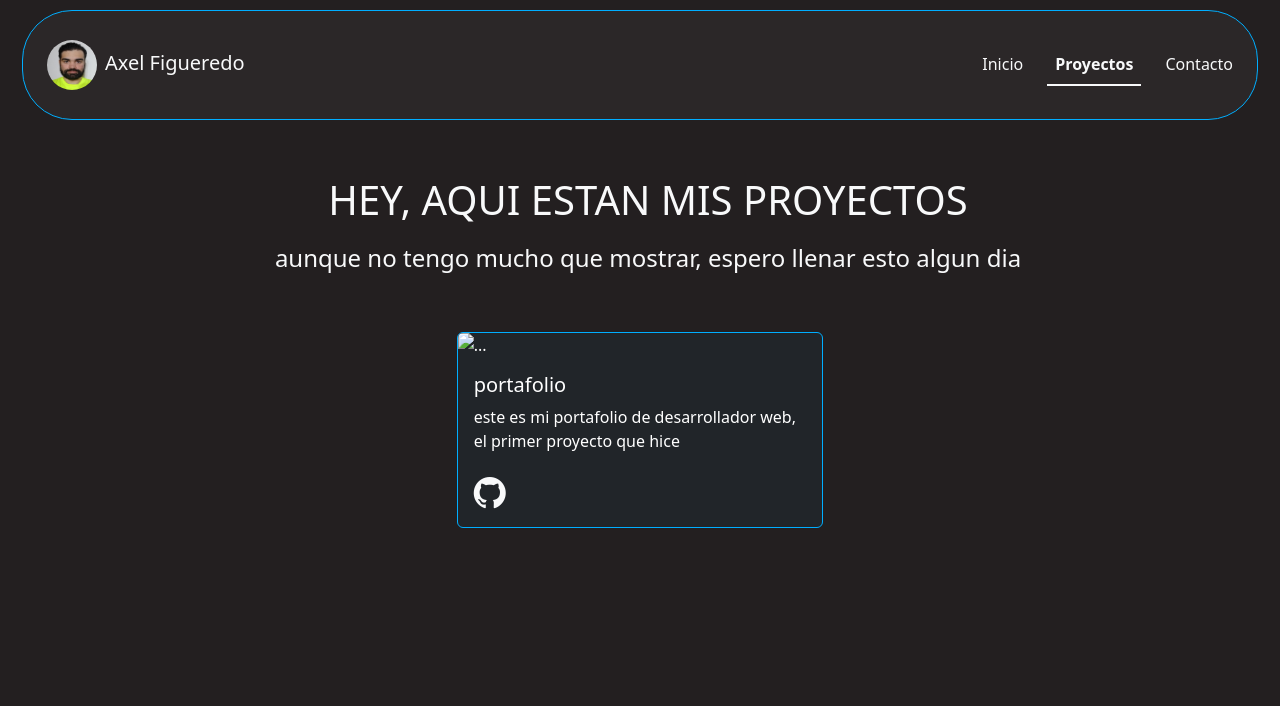
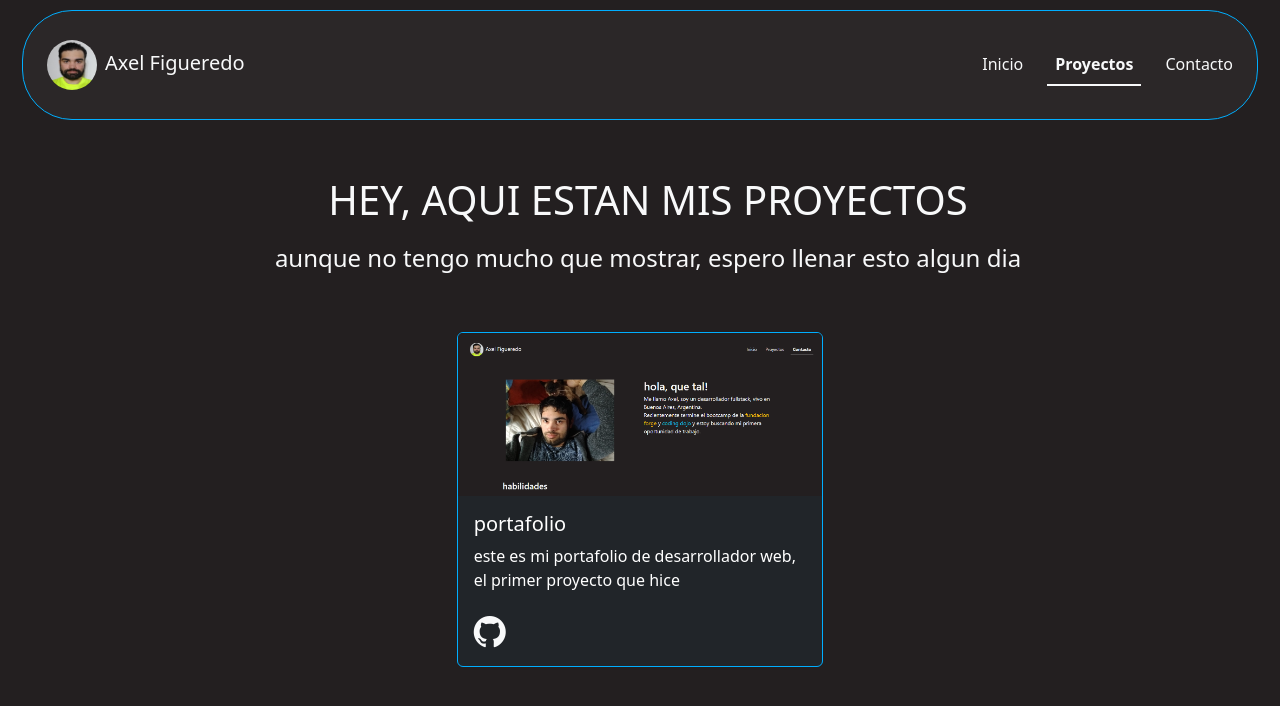
Before and after one commit to axIKL/github-portfolio, a plain HTML site: page projects.html in a window 1280 px wide. Drawn offline with nearby package versions, Linux system fonts and the light colour scheme; the site is published under a folder, as on GitHub Pages, so addresses that start at the root find nothing.

Commit message:
Update projects.html

```diff
--- a/projects.html
+++ b/projects.html
@@ -77,7 +77,7 @@
 
               <!-- comienzo de las cartas -->
               <div class="card text-bg-dark _border">
-                <img src="/imagenes/Captura de pantalla 2025-03-17 014941.png" class="card-img-top img-fluid" alt="...">
+                <img src="imagenes/Captura de pantalla 2025-03-17 014941.png" class="card-img-top img-fluid" alt="captura de pantalla de la pagina">
                 <div class="card-body">
                   <h5 class="card-title">portafolio</h5>
                   <p class="card-text">este es mi portafolio de desarrollador web, el primer proyecto que hice</p>
```
